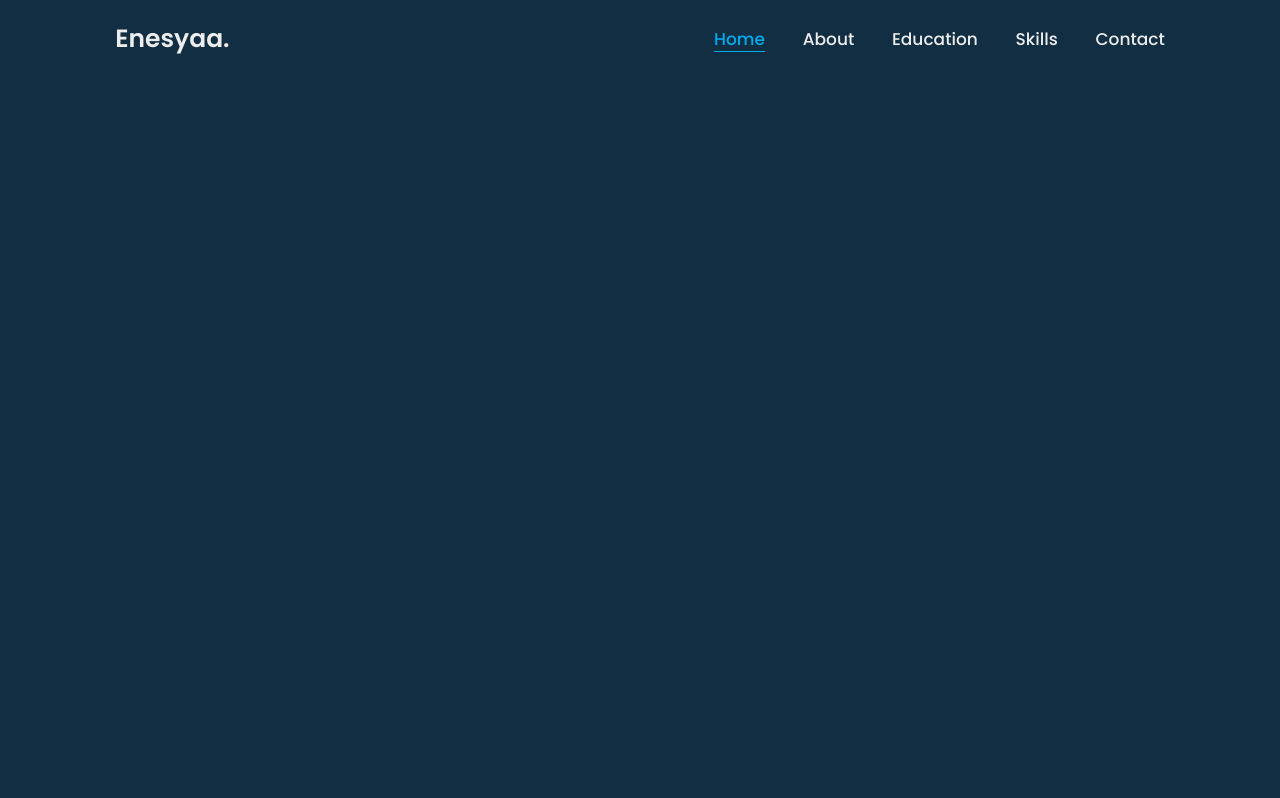
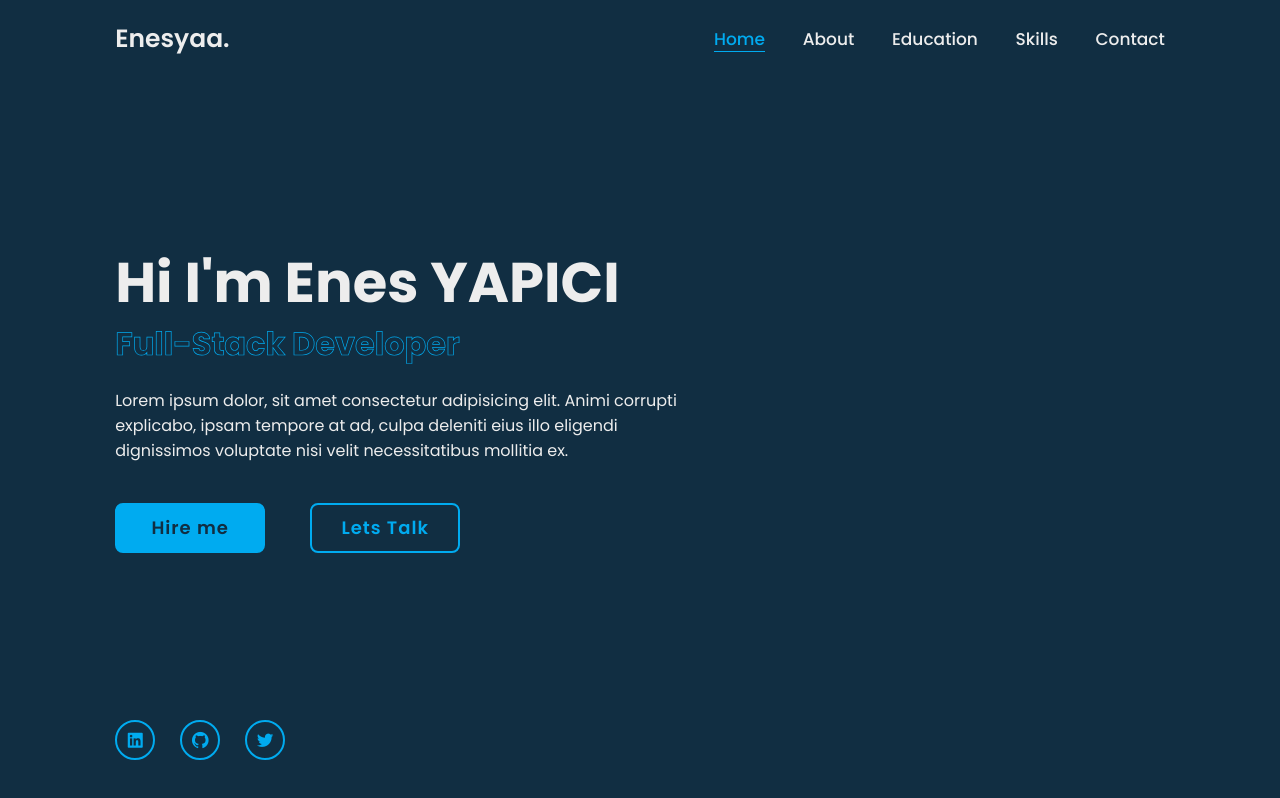
Before and after one commit to enes28s/PersonelPortfolioWebsite, a plain HTML site: page index.html in a window 1280 px wide. Drawn offline with nearby package versions, Linux system fonts and the light colour scheme.

Commit message:
home section added

```diff
--- a/index.html
+++ b/index.html
@@ -11,6 +11,7 @@
     <title>Portfolio Tamplate</title>
   </head>
   <body>
+    <!-- Navbar Section -->
     <header class="header">
       <a href="#" class="logo">Enesyaa.</a>
 
@@ -23,5 +24,33 @@
         <a href="#Contact">Contact</a>
       </nav>
     </header>
+    <!-- Home Section design -->
+    <section class="home" id="home">
+      <div class="home-content">
+        <h1>Hi I'm <span>Enes YAPICI</span></h1>
+        <div class="text-animate">
+          <h3>Full-Stack Developer</h3>
+        </div>
+        <p>
+          Lorem ipsum dolor, sit amet consectetur adipisicing elit. Animi
+          corrupti explicabo, ipsam tempore at ad, culpa deleniti eius illo
+          eligendi dignissimos voluptate nisi velit necessitatibus mollitia ex.
+        </p>
+
+        <div class="btn-box">
+          <a href="#" class="btn">Hire me</a>
+          <a href="#" class="btn">Lets Talk</a>
+        </div>
+      </div>
+
+      <div class="home-sci">
+        <a href="#"><i class="bx bxl-linkedin-square"></i></a>
+        <a href="#"><i class="bx bxl-github"></i></a>
+        <a href="#"><i class="bx bxl-twitter"></i></a>
+      </div>
+    </section>
+
+    <div class="home-imgHover"></div>
+    <script src="js/script.js"></script>
   </body>
 </html>
--- a/style.css
+++ b/style.css
@@ -66,3 +66,150 @@ body {
   cursor: pointer;
   display: none;
 }
+
+section {
+  min-height: 100vh;
+  padding: 10rem 9% 2rem;
+}
+
+.home {
+  display: flex;
+  align-items: center;
+  padding: 0 9%;
+  background: url() no-repeat;
+  background-size: cover;
+  background-position: center;
+}
+.home-content {
+  max-width: 60rem;
+}
+.home-content h1 {
+  line-height: 1.3;
+  font-size: 5.6rem;
+  font-weight: 700;
+}
+.home-content .text-animate {
+  position: relative;
+  width: 34.5rem;
+}
+.home-content .text-animate h3 {
+  font-size: 3.2rem;
+  font-weight: 700;
+  color: transparent;
+  -webkit-text-stroke: 0.7px var(--main-color);
+}
+
+.home-content p {
+  font-size: 1.6rem;
+  margin: 2rem 0 4rem;
+}
+
+.btn-box {
+  position: relative;
+  display: flex;
+  justify-content: space-between;
+  width: 34.5rem;
+  height: 5rem;
+}
+.btn {
+  position: relative;
+  display: inline-flex;
+  justify-content: center;
+  align-items: center;
+  width: 15rem;
+  height: 100%;
+  background-color: var(--main-color);
+  border: 0.2rem solid var(--main-color);
+  border-radius: 0.8rem;
+  font-size: 1.8rem;
+  font-weight: 600;
+  letter-spacing: 0.1rem;
+  color: var(--bg-color);
+  overflow: hidden;
+  z-index: 1;
+  transition: 0.5s;
+}
+.btn-box .btn:hover {
+  color: var(--main-color);
+}
+.btn-box .btn:nth-child(2) {
+  background: transparent;
+  color: var(--main-color);
+}
+.btn-box .btn:nth-child(2):hover {
+  color: var(--bg-color);
+}
+.btn-box .btn:nth-child(2)::before {
+  background: var(--main-color);
+}
+.btn-box .btn::before {
+  content: "";
+  position: absolute;
+  top: 0;
+  left: 0;
+  width: 0%;
+  height: 100%;
+  background-color: var(--bg-color);
+  z-index: -1;
+  transition: 0.5s;
+}
+.btn-box .btn:hover::before {
+  width: 100%;
+}
+.home-sci {
+  position: absolute;
+  bottom: 4rem;
+  width: 170px;
+  display: flex;
+  justify-content: space-between;
+}
+.home-sci a {
+  position: relative;
+  display: inline-flex;
+  justify-content: center;
+  align-items: center;
+  width: 40px;
+  height: 40px;
+  background: transparent;
+  border: 0.2rem solid var(--main-color);
+  border-radius: 50%;
+  font-size: 20px;
+  color: var(--main-color);
+  z-index: 1;
+  overflow: hidden;
+  transition: 0.3s;
+}
+.home-sci a:hover {
+  color: var(--bg-color);
+}
+
+.home-sci a::before {
+  content: "";
+  position: absolute;
+  top: 0;
+  left: 0;
+  width: 0%;
+  height: 100%;
+  background: var(--main-color);
+  z-index: -1;
+  transition: 0.3s;
+}
+
+.home-sci a:hover::before {
+  width: 100%;
+}
+
+.home-imgHover {
+  position: absolute;
+  top: 0;
+  right: 0;
+  width: 45%;
+  height: 100%;
+  background: transparent;
+  transition: 0.3s;
+}
+
+.home-imgHover:hover {
+  background: var(--bg-color);
+  opacity: 0.8;
+}
```
Also changed, not shown: js/script.js (added).
